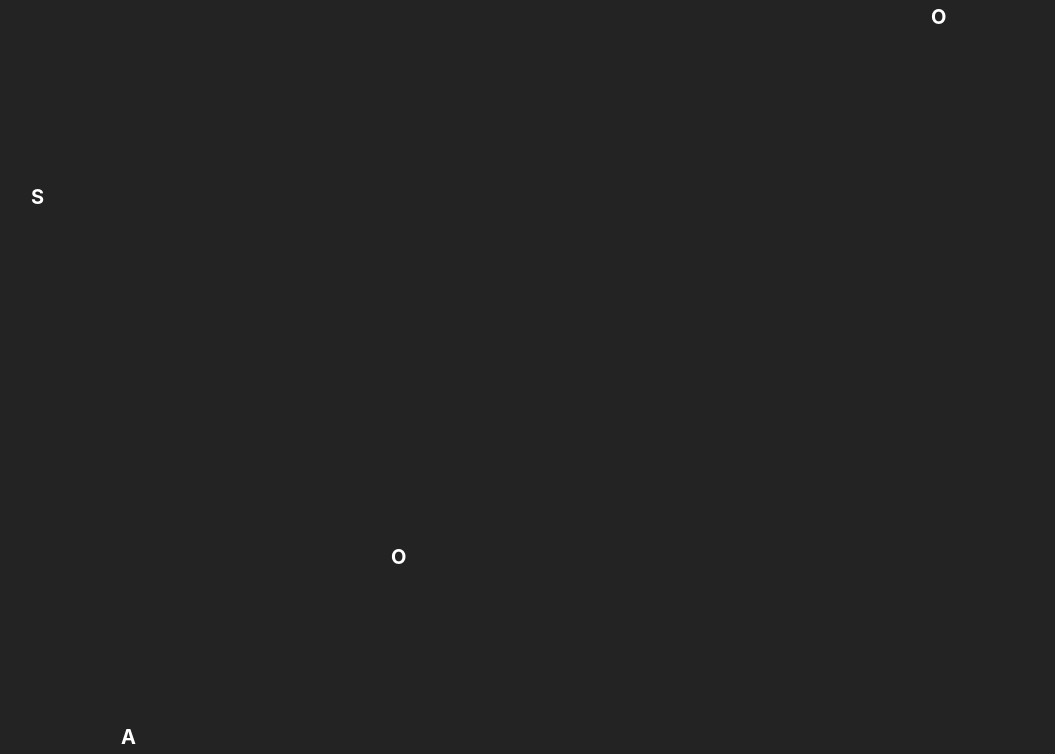
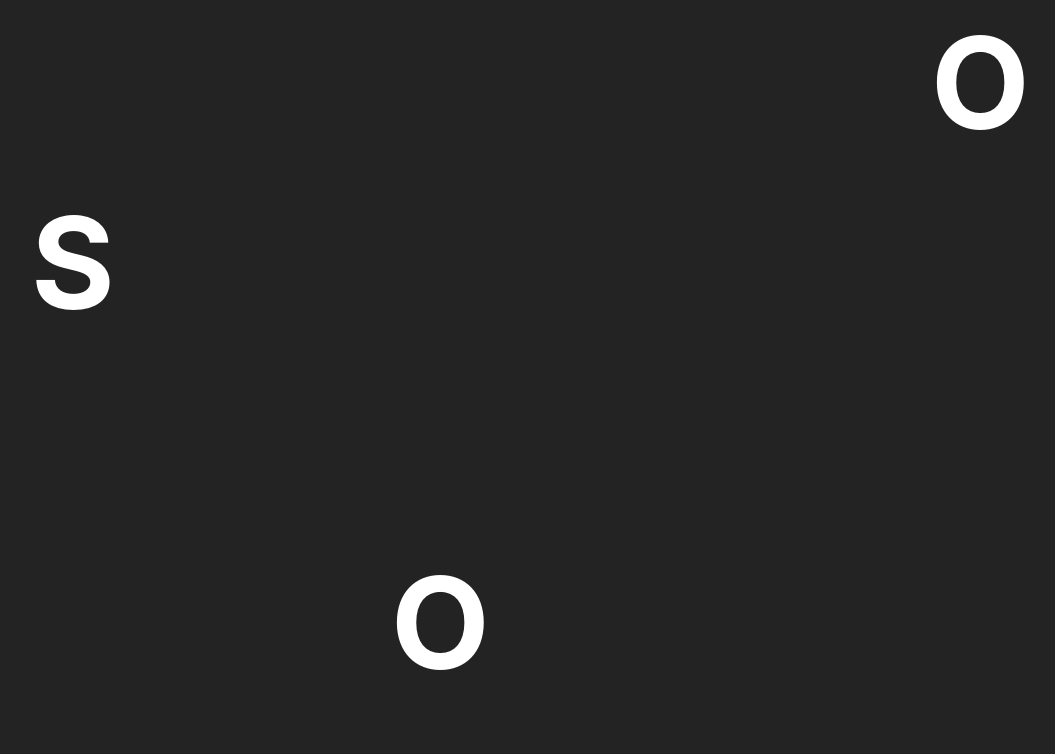
Before and after one commit to Damjan011/Brid-React, a React (Create React App) app: page / in a window 1280 px wide. Shown: the top 754 px of the page, without its empty margins (64-1119 px from the left). Built offline with nearby package versions, Linux system fonts and the light colour scheme.

Commit message:
Automatic font-size generation according to screen size and device

```diff
--- a/src/App.js
+++ b/src/App.js
@@ -37,6 +37,7 @@ const App = () => {
   }
 
   let fontSize = window.innerWidth / 10;
+  let fontSizeString = fontSize + 'px';
   let randomX = generateRandomPos(5, 0, window.innerWidth, 90);
   let randomY = generateRandomPos(5, 0, window.innerWidth, 180);
 
--- a/src/index.css
+++ b/src/index.css
@@ -40,7 +40,6 @@ code {
 }
 
 .letter {
-  font-size: 20px;
   margin: 5px;
   color: white;
   animation: appearance 1s ease;
```
